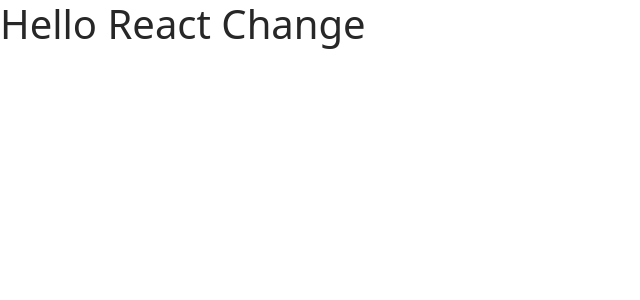
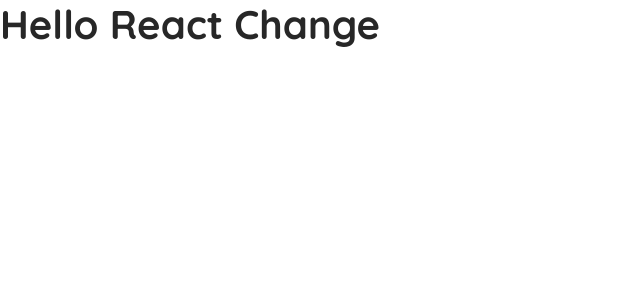
Before and after one commit to DanielVera987/react-dashboard, a React app: page / in a window 1280 px wide. Shown: the top 300 px of the page, without its empty margins (0-640 px from the left). Built offline with nearby package versions, Linux system fonts and the light colour scheme.

Commit message:
Add font and global vars

```diff
--- a/src/index.js
+++ b/src/index.js
@@ -1,8 +1,8 @@
 import React from 'react';
 import ReactDOM from 'react-dom';
-import App from './routes/App';
-
 // Bootstrap
 import 'bootstrap/dist/css/bootstrap.min.css';
 
+import App from './routes/App';
+
 ReactDOM.render(<App />, document.getElementById('app'));
--- a/src/routes/App.jsx
+++ b/src/routes/App.jsx
@@ -1,6 +1,8 @@
 import React from 'react';
 import { BrowserRouter as Router, Routes, Route } from 'react-router-dom';
-import Home from '../components/Home';
+import Home from '@components/Home';
+
+import '@styles/global.scss';
 
 const App = () => {
     return (
--- a/src/styles/_vars.scss
+++ b/src/styles/_vars.scss
@@ -0,0 +1,4 @@
+@import url('https://fonts.googleapis.com/css2?family=Quicksand:wght@400;600;700&display=swap');
+
+$white: #f8f8f8;
+$font_family: 'Quicksand', serif;
--- /dev/null
+++ b/src/styles/global.scss
@@ -0,0 +1,9 @@
+@import './vars';
+
+body {
+    font-family: $font_family;
+}
+
+h1, h2, h3, h4, h5, h6 {
+    font-weight: 700;
+}
```
Also changed, not shown: src/styles/reset.scss (deleted). Lines whose indentation alone changed are shown as unchanged.
